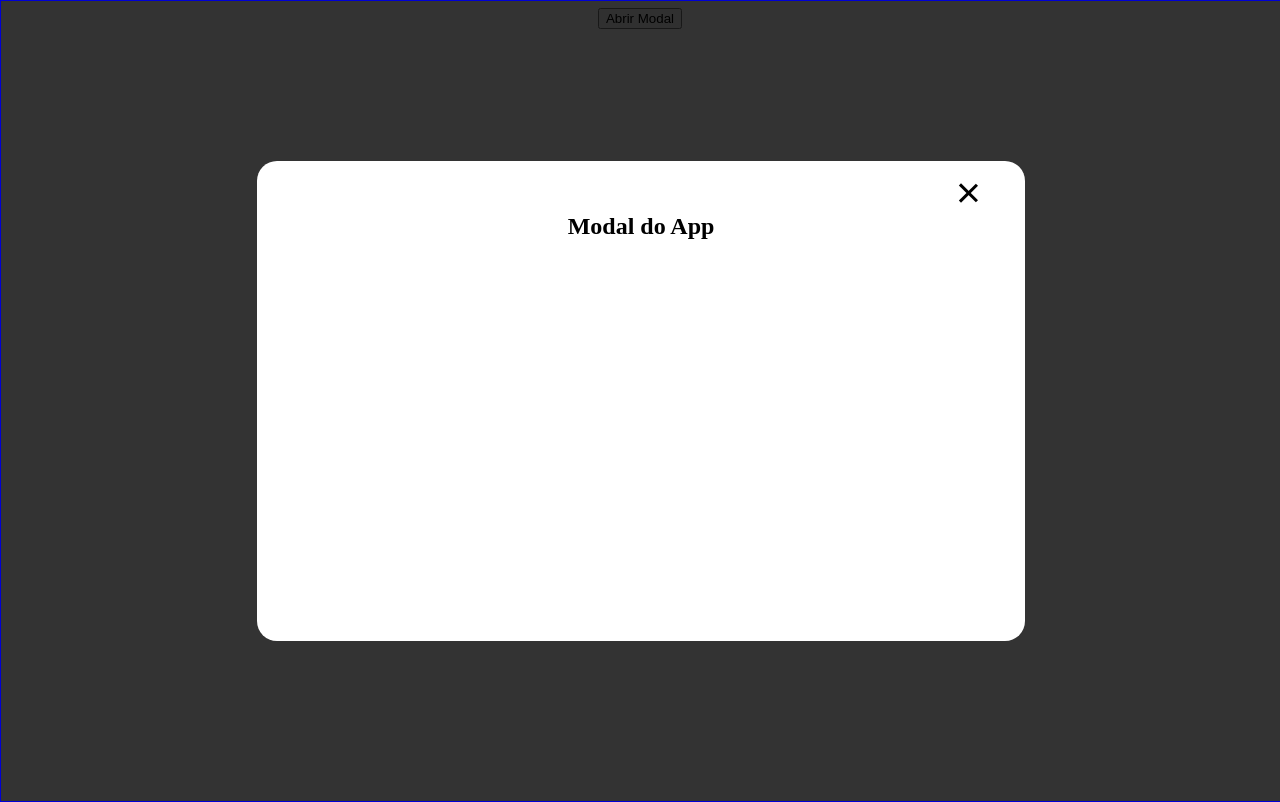
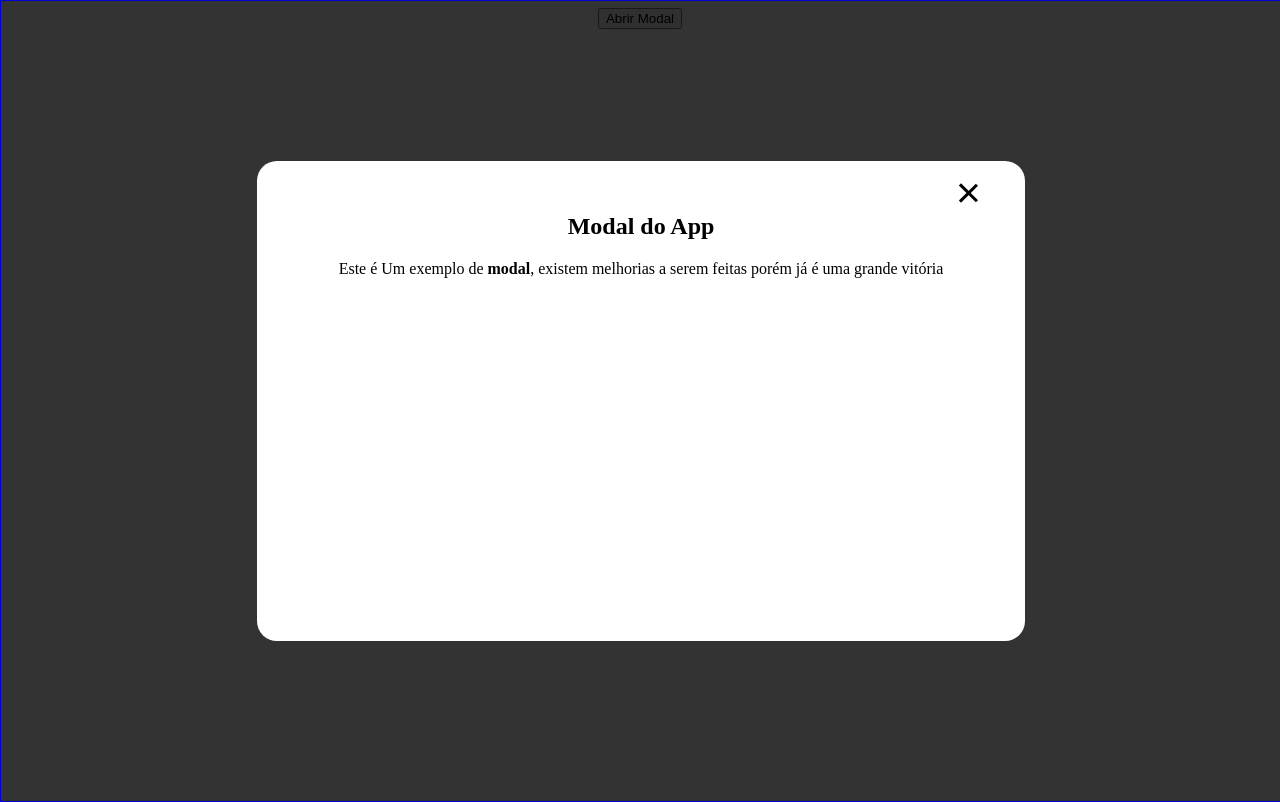
Before and after one commit to nfers/modal-ui, a React (Create React App) app: page / in a window 1280 px wide. Both pictures are taken after a click on the button "Abrir Modal". Built offline with nearby package versions, Linux system fonts and the light colour scheme.

Commit message:
Finalização do componente modal

```diff
--- a/src/App.css
+++ b/src/App.css
@@ -1,3 +1,7 @@
 .App {
   text-align: center;
 }
+
+p {
+  color: black;
+}
--- a/src/App.js
+++ b/src/App.js
@@ -15,6 +15,7 @@ function App() {
       {isModalVisible ? (
         <Modal onClose={() => setIsModalVisible(false)}>
           <h2>Modal do App</h2>
+          <p>Este é Um exemplo de <strong>modal</strong>, existem melhorias a serem feitas porém já é uma grande vitória</p>
         </Modal>
       ) : null}
     </div>
--- a/src/components/Modal/index.js
+++ b/src/components/Modal/index.js
@@ -1,9 +1,12 @@
 import React from 'react';
 
-const Modal = ({onClose = () =>{}, children }) => {
+const Modal = ({id = 'modal',onClose = () =>{}, children }) => {
+  const handleOutsideClick = (e) => {
+    if (e.target.id === id) onClose();
+  };
 
   return (
-    <div className="modal" onClick={onClose}>
+    <div id={id} className="modal" onClick={handleOutsideClick}>
       <div className="container">
       <button className="close" onClick={onClose}/>
         <div className="content">
```
